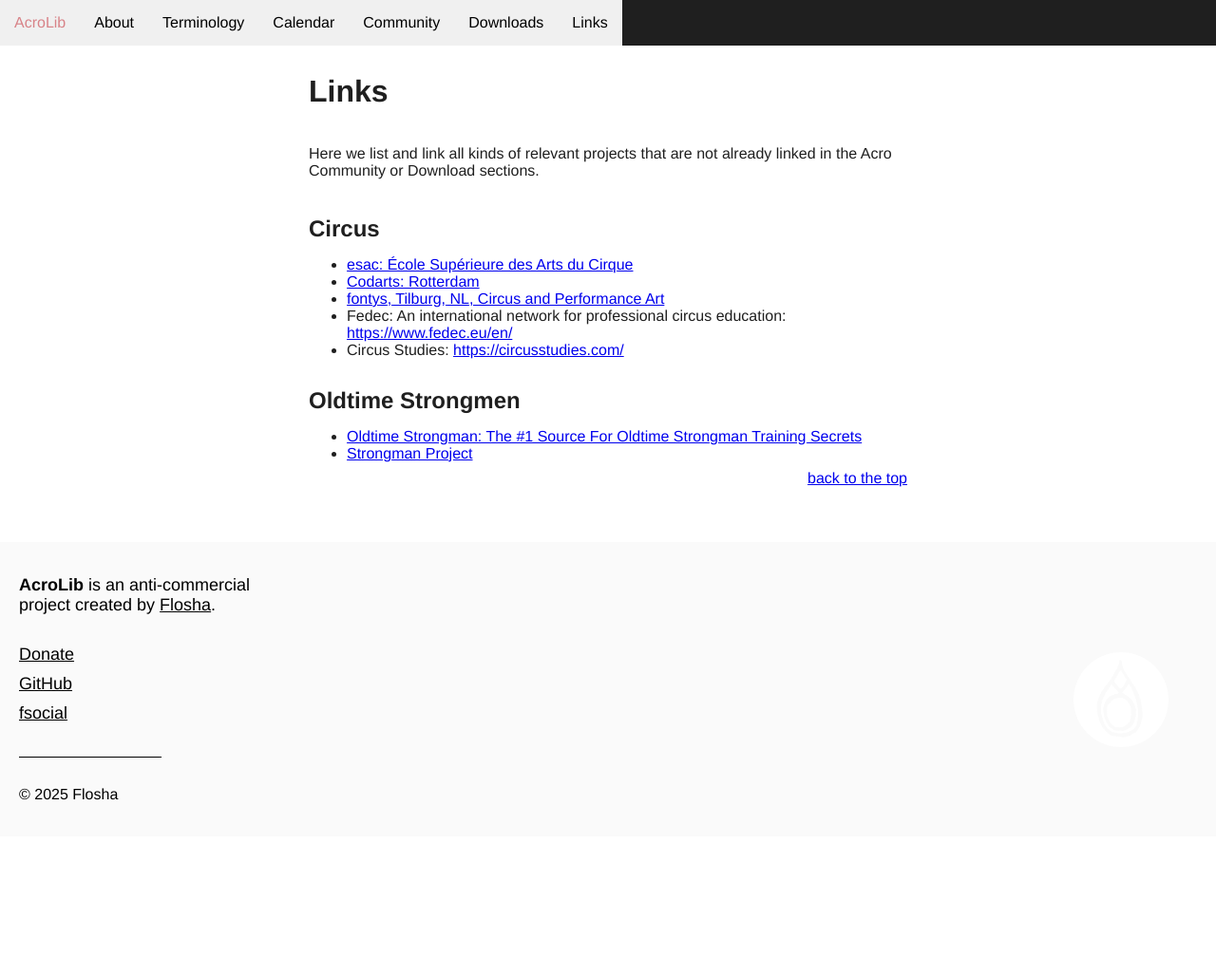
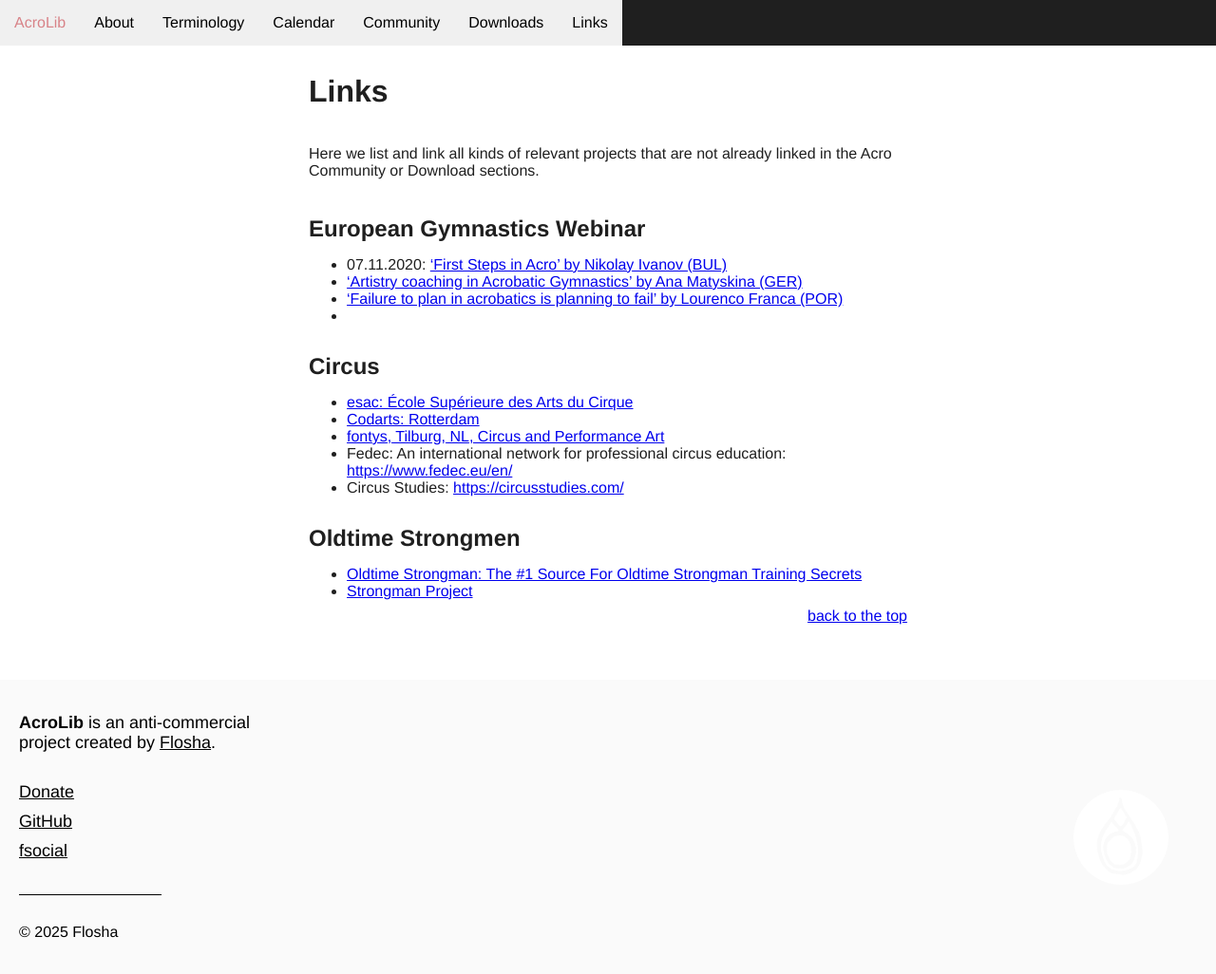
Before and after one commit to floshin/acrolib, a Jekyll site: the page built from links.md, in a window 1280 px wide. Shown: the whole page at 95% size. Built offline with Jekyll 4.4.1, drawn with Linux system fonts in a browser that asks for light colours; our own code applies the rules of GitHub Pages for plain Markdown files; before the commit the page ends 900 px from its top, so only the background shows below that.

Commit message:
Update links.md

```diff
--- a/links.md
+++ b/links.md
@@ -1,6 +1,16 @@
 # Links
 
 Here we list and link all kinds of relevant projects that are not already linked in the Acro Community or Download sections.
+
+
+## European Gymnastics Webinar
+
+* 07.11.2020: ['First Steps in Acro' by Nikolay Ivanov (BUL)](https://m.youtube.com/watch?v=gFUk0HWvqss&pp=ygURYWNyb2JhdGljIHdlYmluYXI%3D)
+* ['Artistry coaching in Acrobatic Gymnastics' by Ana Matyskina (GER)](https://m.youtube.com/watch?v=uJ1viDsStZw&pp=ygURYWNyb2JhdGljIHdlYmluYXI%3D)
+* ['Failure to plan in acrobatics is planning to fail' by Lourenco Franca (POR)](https://m.youtube.com/watch?v=BxHfE9OED_o&pp=ygURYWNyb2JhdGljIHdlYmluYXI%3D)
+*
+
+
 
 
 ## Circus
```
